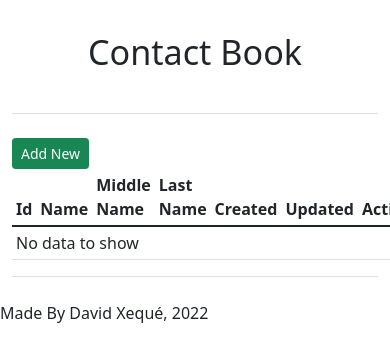
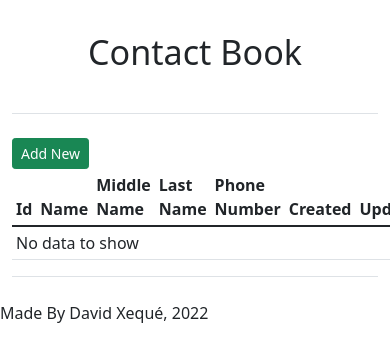
Before and after one commit to davixo41/Agenda_CBV, a Django app: page / in a window 390 px wide; the page is wider, and only the part inside the window is pictured. Shown: the top 362 px of that part. Run offline with Django 4.2, Linux system fonts and the light colour scheme; data that the repository does not hold is empty.

Commit message:
Field Phone added to the index(Listview) Page

```diff
--- a/templates/List.html
+++ b/templates/List.html
@@ -22,6 +22,7 @@
                 <th>Name</th>
                 <th>Middle Name</th>
                 <th>Last Name</th>
+                <th>Phone Number</th>
                 <th>Created</th>
                 <th>Updated</th>
                 <th>Actions</th>
@@ -34,6 +35,7 @@
                     <td>{{ d.name }}</td>
                     <td>{{ d.middle_name }}</td>
                     <td>{{ d.last_name }}</td>
+                    <td>{{ d.phone }}</td>
                     <td>{{ d.created|date:"SHORT_DATETIME_FORMAT" }}</td>
                     <td>{{ d.updated|date:"SHORT_DATETIME_FORMAT" }}</td>
                     <td>
```
